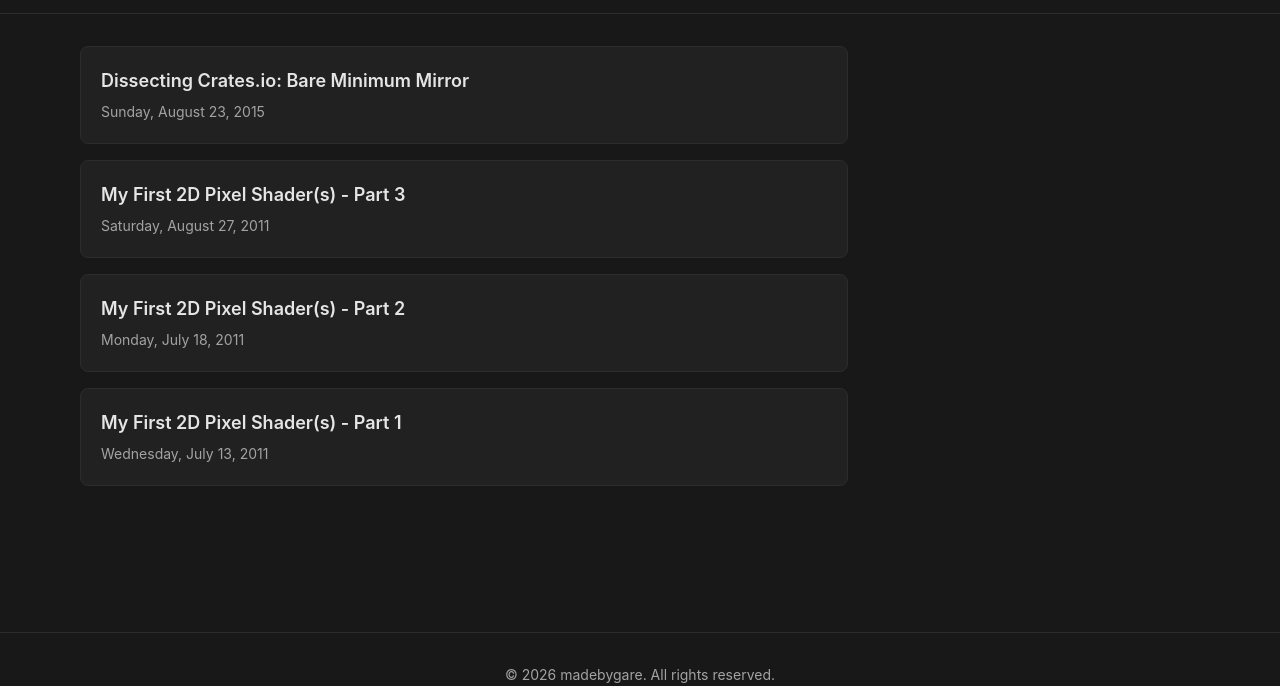
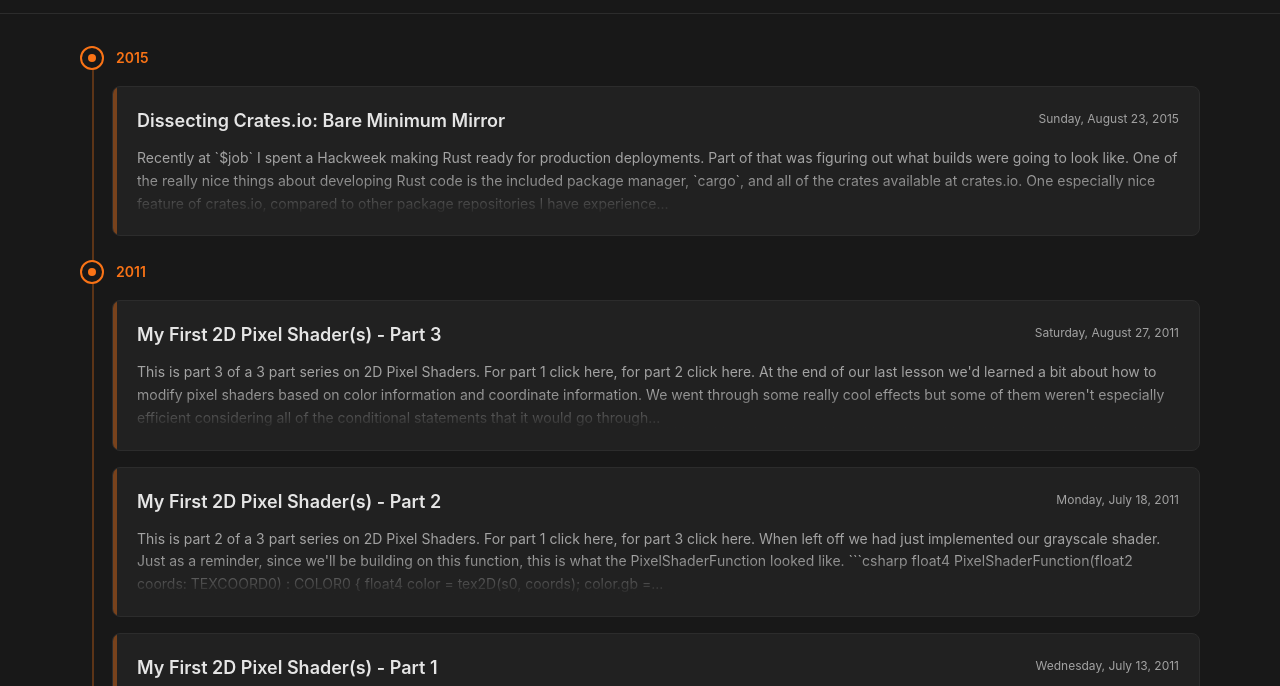
Before and after one commit to gmjosack/gmjosack.github.io, an Astro site: page /posts in a window 1280 px wide. Shown: the part 59-745 px from the top of the page. Built offline with nearby package versions, Linux system fonts and the light colour scheme; Astro itself is replaced by a stand-in of ours.

Commit message:
more polish

```diff
--- a/src/components/PostCard.astro
+++ b/src/components/PostCard.astro
@@ -3,16 +3,28 @@ interface Props {
   title: string;
   date: string;
   slug: string;
+  excerpt?: string;
 }
 
-const { title, date, slug } = Astro.props;
+const { title, date, slug, excerpt } = Astro.props;
 ---
 
 <a href={`/posts/${slug}/`} class="block group">
-  <article class="bg-bg-secondary border border-bg-tertiary rounded-lg p-5 hover:border-accent-orange/30 transition-colors">
-    <h3 class="text-lg font-semibold text-text-primary group-hover:text-accent-orange transition-colors mb-1">
-      {title}
-    </h3>
-    <time class="text-text-secondary text-sm">{date}</time>
+  <article class="bg-bg-secondary border border-bg-tertiary rounded-lg overflow-hidden hover:border-accent-orange/30 transition-colors flex">
+    <div class="w-1 bg-accent-orange/40 group-hover:bg-accent-orange transition-colors shrink-0" />
+    <div class="p-5 flex-1 min-w-0">
+      <div class="flex flex-col sm:flex-row sm:items-start sm:justify-between sm:gap-4">
+        <h3 class="text-lg font-semibold text-text-primary group-hover:text-accent-orange transition-colors">
+          {title}
+        </h3>
+        <time class="text-text-secondary text-xs shrink-0 sm:mt-1">{date}</time>
+      </div>
+      {excerpt && (
+        <div class="relative mt-3 max-h-24 overflow-hidden">
+          <p class="text-text-secondary text-sm leading-relaxed">{excerpt}</p>
+          <div class="absolute inset-x-0 bottom-0 h-10 bg-gradient-to-t from-bg-secondary to-transparent" />
+        </div>
+      )}
+    </div>
   </article>
 </a>
--- a/src/components/ResumeEntry.astro
+++ b/src/components/ResumeEntry.astro
@@ -9,10 +9,11 @@ interface Props {
 
 const { job, side, index } = Astro.props;
 const isLeft = side === 'left';
+const isCurrent = job.dates.includes('Present');
 ---
 
 {isLeft ? (
-  <div class="text-right pr-4 pb-4" style={`grid-column: 1; grid-row: ${index + 1};`}>
+  <div class:list={["text-right pb-4", isCurrent ? "pr-4 mr-2 border-r-2 border-accent-orange rounded-r-sm" : "pr-6"]} style={`grid-column: 1; grid-row: ${index + 1};`}>
     <h3 class="text-lg font-semibold text-text-primary">{job.company}</h3>
     <span class="text-accent-orange/80 text-xs font-medium italic">{job.dates}</span>
     <ul class="mt-2 space-y-1">
@@ -37,6 +38,6 @@ const isLeft = side === 'left';
   <img
     src={job.logo}
     alt={job.company}
-    class="w-10 h-10 rounded-full object-cover border-2 border-bg-primary z-10"
+    class:list={["w-10 h-10 rounded-full object-cover border-2 z-10", isCurrent ? "border-accent-orange" : "border-bg-primary"]}
   />
 </div>
--- a/src/data/projects.ts
+++ b/src/data/projects.ts
@@ -44,7 +44,7 @@ export const projects: Project[] = [
     itchUrl: "https://madebygare.itch.io/the-curator",
     featured: true,
     context:
-      "[bumperoyster](https://bumperoyster.itch.io/), [bronxtaco](https://bronxtaco.itch.io/) and I teamed up a again, this time for the [GMTK Game Jam 2025](https://itch.io/jam/gmtk-2025/rate/3746438). This game was inspired by Night Manor from UFO 50. I learned how stressful making a content heavy game in a short jam is with this one but I've very happy with what we pulled off!  ",
+      "[bumperoyster](https://bumperoyster.itch.io/), [bronxtaco](https://bronxtaco.itch.io/) and I teamed up again, this time for the [GMTK Game Jam 2025](https://itch.io/jam/gmtk-2025/rate/3746438). This game was inspired by Night Manor from UFO 50. I learned how stressful making a content heavy game in a short jam is with this one but I'm very happy with what we pulled off!  ",
   },
   {
     name: "Broom",
@@ -95,7 +95,7 @@ export const projects: Project[] = [
     image: "/images/games/bit-chunky.png",
     itchUrl: "https://madebygare.itch.io/bit-chunky",
     context:
-      "Back to solo jamming for the [Kenney Jam 2023](https://itch.io/jam/kenney-jam-2023/rate/2183722). Only 48 hours, I used the excuse of all assets to focus on making a Spelunky-like platforming, specifically focusing on the random generation with tilemaps in Godot. The was the precursor to [Corvian Curse](https://store.steampowered.com/app/2626080/Corvian_Curse/)",
+      "Back to solo jamming for the [Kenney Jam 2023](https://itch.io/jam/kenney-jam-2023/rate/2183722). Only 48 hours, I used the excuse of provided assets to focus on making a Spelunky-like platforming, specifically focusing on the random generation with tilemaps in Godot. This was the precursor to [Corvian Curse](https://store.steampowered.com/app/2626080/Corvian_Curse/).",
   },
   {
     name: "Grind the Rich",
@@ -104,7 +104,7 @@ export const projects: Project[] = [
     image: "/images/games/grind-the-rich.png",
     itchUrl: "https://madebygare.itch.io/grind-the-rich",
     context:
-      "Made for the [🤭 Fuck Capitalism Jam 2023 🤭](https://itch.io/jam/fuck-capitalism-jam-2023/rate/2133498) with [bumperoyster](https://bumperoyster.itch.io/). this was really fun and the start of bumper and I collabing on more games.",
+      "Made for the [🤭 Fuck Capitalism Jam 2023 🤭](https://itch.io/jam/fuck-capitalism-jam-2023/rate/2133498) with [bumperoyster](https://bumperoyster.itch.io/). This was really fun and the start of bumper and I collabing on more games.",
   },
   {
     name: "Fish Hell",
@@ -131,7 +131,7 @@ export const projects: Project[] = [
     image: "/images/games/jetpack-scream.png",
     itchUrl: "https://madebygare.itch.io/jetpack-scream",
     context:
-      "This was my first game in Godot and where I fell in love with the engine. I made this for [Godot Wild Jam #49](https://itch.io/jam/godot-wild-jam-49/rate/1700967). I really liked the premise of having to skid to stop yourself from going too far forward while something behind you preventing you from going too far back.",
+      "This was my first game in Godot and where I fell in love with the engine. I made this for [Godot Wild Jam #49](https://itch.io/jam/godot-wild-jam-49/rate/1700967). I really liked the premise of having to skid to stop yourself from going too far forward while something behind you prevents you from going too far back.",
   },
 
   // Sites
--- a/src/pages/index.astro
+++ b/src/pages/index.astro
@@ -65,4 +65,26 @@ import { projects, categoryLabels, categoryOrder, softwareSubsections } from '..
       </section>
     );
   })}
+
+  <section class="mb-12 border-t border-bg-tertiary pt-8">
+    <p class="text-text-secondary text-sm mb-4">...and too many more projects to list. Find some more of my projects where I have repos:</p>
+    <div class="grid grid-cols-2 md:grid-cols-4 gap-3">
+      {[
+        { href: 'https://github.com/gmjosack/', label: 'Personal Repos' },
+        { href: 'https://github.com/made-by-gare', label: 'Made By Gare' },
+        { href: 'https://github.com/spelunky-fyi', label: 'Spelunky FYI' },
+        { href: 'https://github.com/ZeroCostGoods', label: 'Zero Cost Goods' },
+      ].map((link) => (
+        <a
+          href={link.href}
+          target="_blank"
+          rel="noopener noreferrer"
+          class="text-sm font-medium px-4 py-2 rounded bg-bg-secondary border border-bg-tertiary text-text-secondary hover:text-accent-orange hover:border-accent-orange/30 transition-colors flex items-center justify-center gap-2"
+        >
+          <svg class="w-4 h-4" fill="currentColor" viewBox="0 0 24 24"><path d="M12 0C5.37 0 0 5.37 0 12c0 5.31 3.435 9.795 8.205 11.385.6.105.825-.255.825-.57 0-.285-.015-1.23-.015-2.235-3.015.555-3.795-.735-4.035-1.41-.135-.345-.72-1.41-1.23-1.695-.42-.225-1.02-.78-.015-.795.945-.015 1.62.87 1.845 1.23 1.08 1.815 2.805 1.305 3.495.99.105-.78.42-1.305.765-1.605-2.67-.3-5.46-1.335-5.46-5.925 0-1.305.465-2.385 1.23-3.225-.12-.3-.54-1.53.12-3.18 0 0 1.005-.315 3.3 1.23.96-.27 1.98-.405 3-.405s2.04.135 3 .405c2.295-1.56 3.3-1.23 3.3-1.23.66 1.65.24 2.88.12 3.18.765.84 1.23 1.905 1.23 3.225 0 4.605-2.805 5.625-5.475 5.925.435.375.81 1.095.81 2.22 0 1.605-.015 2.895-.015 3.3 0 .315.225.69.825.57A12.02 12.02 0 0024 12c0-6.63-5.37-12-12-12z"/></svg>
+          {link.label}
+        </a>
+      ))}
+    </div>
+  </section>
 </BaseLayout>
--- a/src/pages/posts/index.astro
+++ b/src/pages/posts/index.astro
@@ -6,16 +6,57 @@ import { getCollection } from 'astro:content';
 const posts = (await getCollection('posts'))
   .filter((post) => post.data.published)
   .sort((a, b) => new Date(b.data.date).getTime() - new Date(a.data.date).getTime());
+
+function getExcerpt(body: string | undefined, maxLen = 400): string {
+  if (!body) return '';
+  // Strip frontmatter, markdown links, images, HTML tags, and headings
+  const plain = body
+    .replace(/^---[\s\S]*?---\s*/m, '')
+    .replace(/!\[.*?\]\(.*?\)/g, '')
+    .replace(/\[([^\]]+)\]\(.*?\)/g, '$1')
+    .replace(/<[^>]+>/g, '')
+    .replace(/^#+\s+.*$/gm, '')
+    .replace(/\*+([^*]+)\*+/g, '$1')
+    .replace(/\n+/g, ' ')
+    .trim();
+  return plain.length > maxLen ? plain.slice(0, maxLen).replace(/\s+\S*$/, '...') : plain;
+}
+
+// Group posts by year
+const postsByYear: { year: number; posts: typeof posts }[] = [];
+for (const post of posts) {
+  const year = new Date(post.data.date).getFullYear();
+  const existing = postsByYear.find((g) => g.year === year);
+  if (existing) {
+    existing.posts.push(post);
+  } else {
+    postsByYear.push({ year, posts: [post] });
+  }
+}
 ---
 
 <BaseLayout title="Blog - Made By Gare">
-  <div class="space-y-4 max-w-3xl">
-    {posts.map((post) => (
-      <PostCard
-        title={post.data.title}
-        date={post.data.date}
-        slug={post.id}
-      />
+  <div class="relative pl-8">
+    <div class="absolute left-3 top-0 bottom-0 w-0.5 bg-accent-orange/30" />
+    {postsByYear.map((group) => (
+      <div class="mb-6">
+        <div class="flex items-center mb-4 -ml-8">
+          <div class="w-6 h-6 rounded-full bg-bg-primary border-2 border-accent-orange flex items-center justify-center z-10">
+            <div class="w-2 h-2 rounded-full bg-accent-orange" />
+          </div>
+          <span class="ml-3 text-sm font-semibold text-accent-orange">{group.year}</span>
+        </div>
+        <div class="space-y-4">
+          {group.posts.map((post) => (
+            <PostCard
+              title={post.data.title}
+              date={post.data.date}
+              slug={post.id}
+              excerpt={getExcerpt(post.body)}
+            />
+          ))}
+        </div>
+      </div>
     ))}
   </div>
 </BaseLayout>
```
